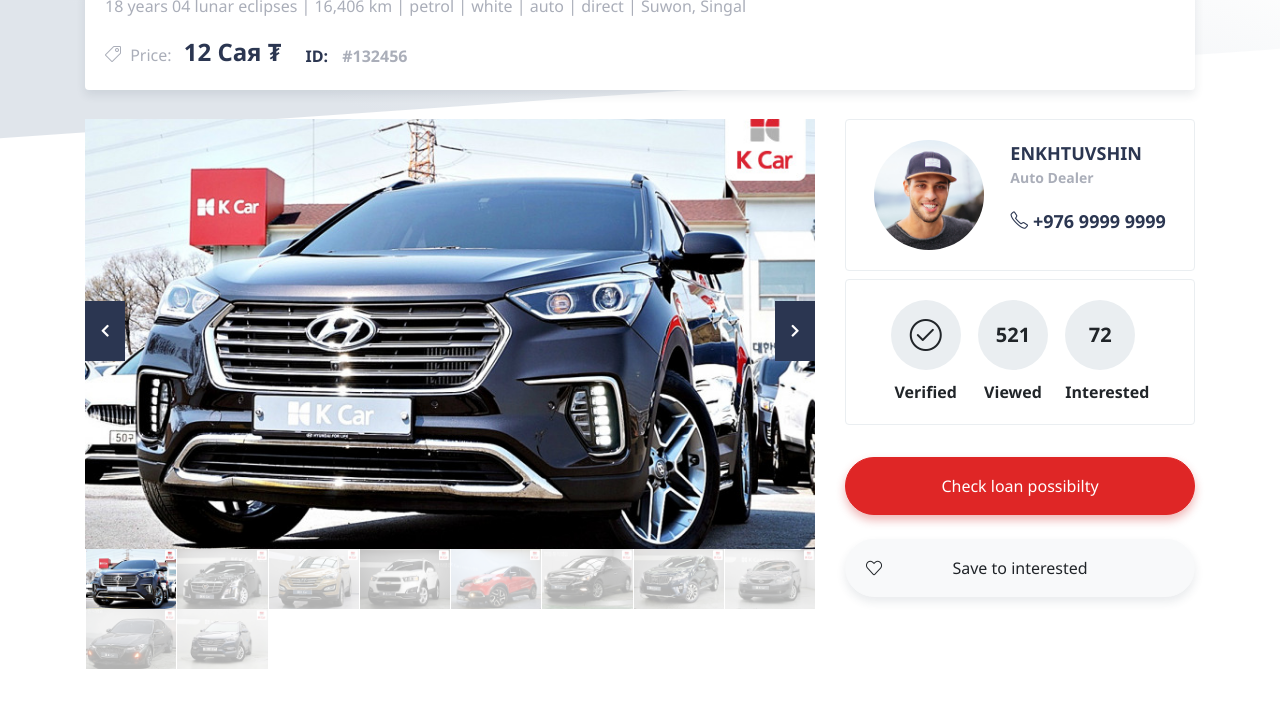
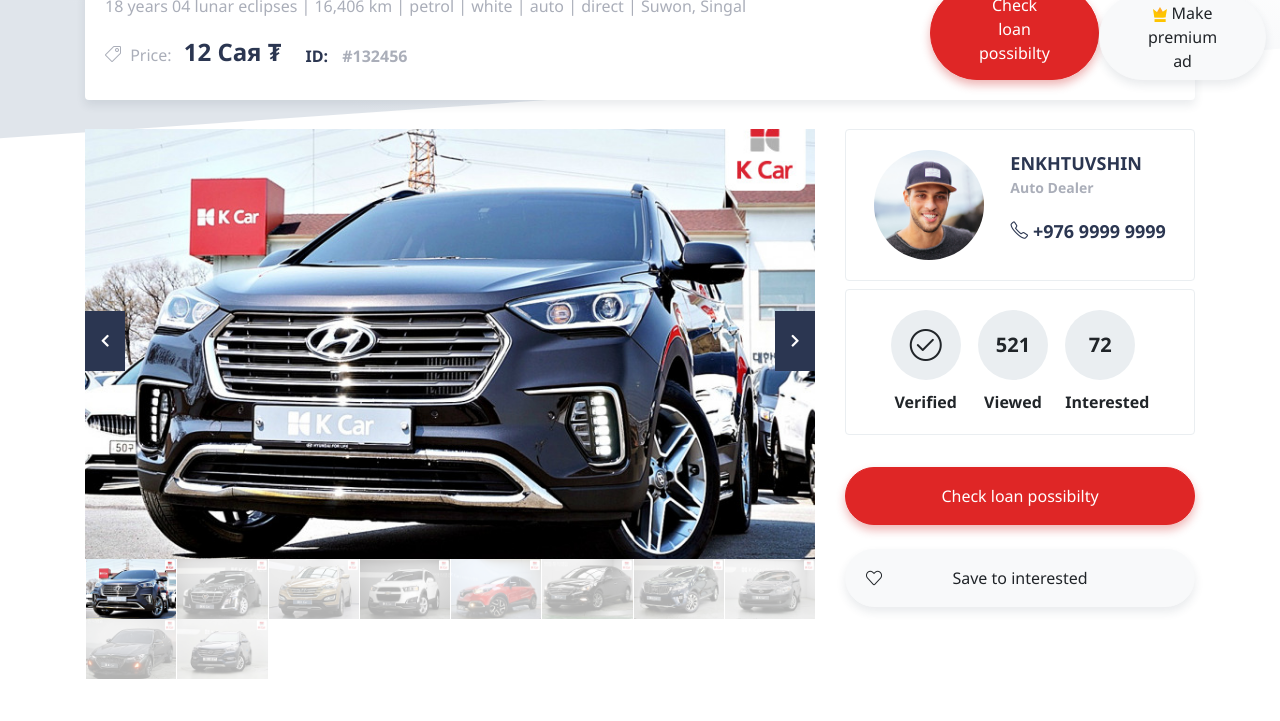
Before and after one commit to Acepmon/carweb-theme, a website: page detail-page.html in a window 1280 px wide. Shown: the part 217-938 px from the top of the page. Drawn offline with Linux system fonts and the light colour scheme; a web font is replaced by a local one.

```diff
--- a/detail-page.html
+++ b/detail-page.html
@@ -94,6 +94,10 @@
                 </div>
                 <div class="col-md-3 text-right d-flex justify-content-between flex-column">
                   <div class="vehicle-brand">Hyundai</div>
+                  <div class="control-ad">
+                      <a class="btn btn-danger btn-round btn-block shadow-red" href="#">Check loan possibilty</a>
+                      <a class="btn btn-light btn-round btn-block shadow-soft-blue btn-icon-left" href="#"><img src="img/icons/corona.svg" alt=""> Make premium ad</a>
+                  </div>
                 </div>
               </div>
             </div>
--- a/scss/_detail-page.scss
+++ b/scss/_detail-page.scss
@@ -39,6 +39,10 @@
       font-weight: 600;
       color: $gray-500;
       text-transform: uppercase;
+    }
+
+    .control-ad{
+      display: flex;
     }
 
     .vehicle-id{
```
Also changed, not shown: index.html (+3 -0 lines), css/style.css, css/style.min.css.
